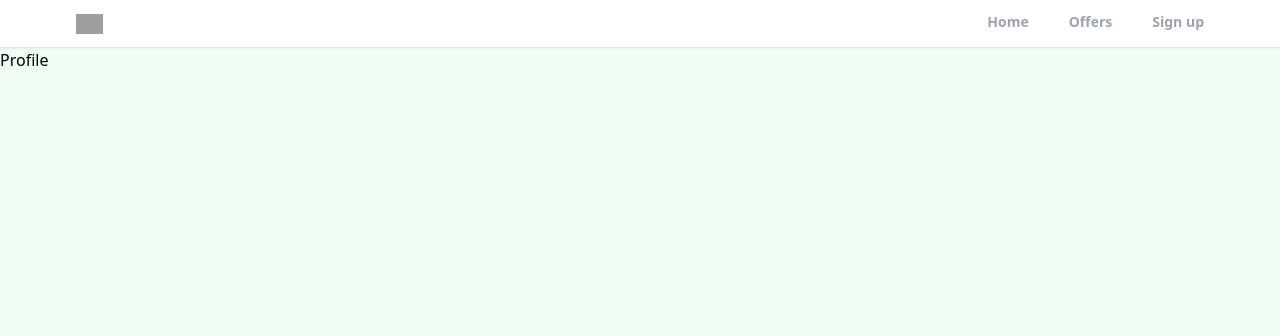
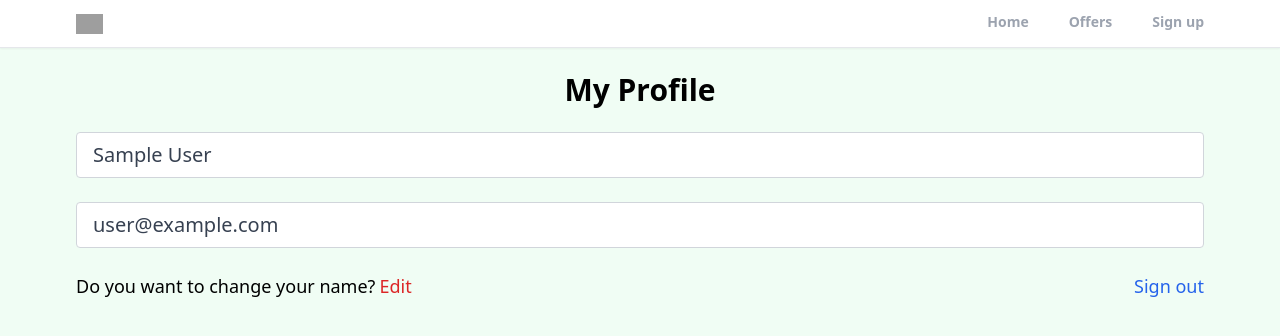
Before and after one commit to GraceZo/realtor-clone-react, a React (Create React App) app: page /profile in a window 1280 px wide. Shown: the top 336 px of the page. Built offline with nearby package versions, Linux system fonts and the light colour scheme; no server answers; sample sign-in values are in the browser's storage; grey boxes are pictures that could not be loaded.

Commit message:
create private route and custom hook for protection the profile page and add the logout functionality

```diff
--- a/src/App.js
+++ b/src/App.js
@@ -8,6 +8,7 @@
 import Header from './components/Header'
 import { ToastContainer } from 'react-toastify'
 import 'react-toastify/dist/ReactToastify.css'
+import PrivateRoute from './components/PrivateRoute'
 function App() {
   return (
     <>
@@ -15,7 +16,9 @@
         <Header />
         <Routes>
           <Route path="/" element={<Home />} />
-          <Route path="/profile" element={<Profile />} />
+          <Route path="/profile" element={<PrivateRoute />}>
+            <Route path="/profile" element={<Profile />} />
+          </Route>
           <Route path="/sign-in" element={<SignIn />} />
           <Route path="/sign-up" element={<SignUp />} />
           <Route path="/forgot-password" element={<ForgotPassword />} />
--- /dev/null
+++ b/src/components/PrivateRoute.jsx
@@ -0,0 +1,11 @@
+import React from 'react'
+import { Outlet, Navigate } from 'react-router-dom'
+import { useAuthStatus } from '../hooks/useAuthStatus'
+
+export default function PrivateRoute() {
+  const { loggedIn, checkingStatus } = useAuthStatus()
+  if (checkingStatus) {
+    return <h3>Loading...</h3>
+  }
+  return loggedIn ? <Outlet /> : <Navigate to="/sign-in" />
+}
--- /dev/null
+++ b/src/hooks/useAuthStatus.jsx
@@ -0,0 +1,17 @@
+import { getAuth, onAuthStateChanged } from 'firebase/auth'
+import { useEffect, useState } from 'react'
+
+export function useAuthStatus() {
+  const [loggedIn, setLoggedIn] = useState(false)
+  const [checkingStatus, setCheckingStatus] = useState(true)
+  useEffect(() => {
+    const auth = getAuth()
+    onAuthStateChanged(auth, (user) => {
+      if (user) {
+        setLoggedIn(true)
+      }
+      setCheckingStatus(false)
+    })
+  }, [])
+  return { loggedIn, checkingStatus }
+}
--- a/src/pages/Profile.jsx
+++ b/src/pages/Profile.jsx
@@ -1,7 +1,56 @@
-import React from 'react'
+import { getAuth } from 'firebase/auth'
+import React, { useState } from 'react'
+import { useNavigate } from 'react-router'
 
 export default function Profile() {
+  const auth = getAuth()
+  const navigate = useNavigate()
+  const [formData, setFormData] = useState({
+    name: auth.currentUser.displayName,
+    email: auth.currentUser.email,
+  })
+  const { name, email } = formData
+  function onLogout() {
+    auth.signOut()
+    navigate('/')
+  }
   return (
-    <div>Profile</div>
+    <>
+      <section className="max-w-6xl mx-auto flex justify-center items-center flex-col">
+        <h1 className="text-3xl text-center mt-6 font-bold">My Profile</h1>
+        <div className="w-full md-w-[50%] mt-6 px-3">
+          <form>
+            <input
+              type="text"
+              id="name"
+              value={name}
+              disabled
+              className="mb-6 w-full px-4 py-2 text-xl text-gray-700 bg-white border border-gray-300 rounded transition ease-in-out"
+            />
+            <input
+              type="email"
+              id="email"
+              value={email}
+              disabled
+              className="mb-6 w-full px-4 py-2 text-xl text-gray-700 bg-white border border-gray-300 rounded transition ease-in-out"
+            />
+            <div className="flex justify-between whitespace-nowrap text-sm sm:text-lg mb-6">
+              <p className="flex items-center">
+                Do you want to change your name?
+                <span className="text-red-600 hover:text-red-700 transition ease-in-out duration-200 ml-1 cursor-pointer">
+                  Edit
+                </span>
+              </p>
+              <p
+                onClick={onLogout}
+                className="text-blue-600 hover:text-blue-800 transition duration-200 ease-in-out cursor-pointer"
+              >
+                Sign out
+              </p>
+            </div>
+          </form>
+        </div>
+      </section>
+    </>
   )
 }
```
